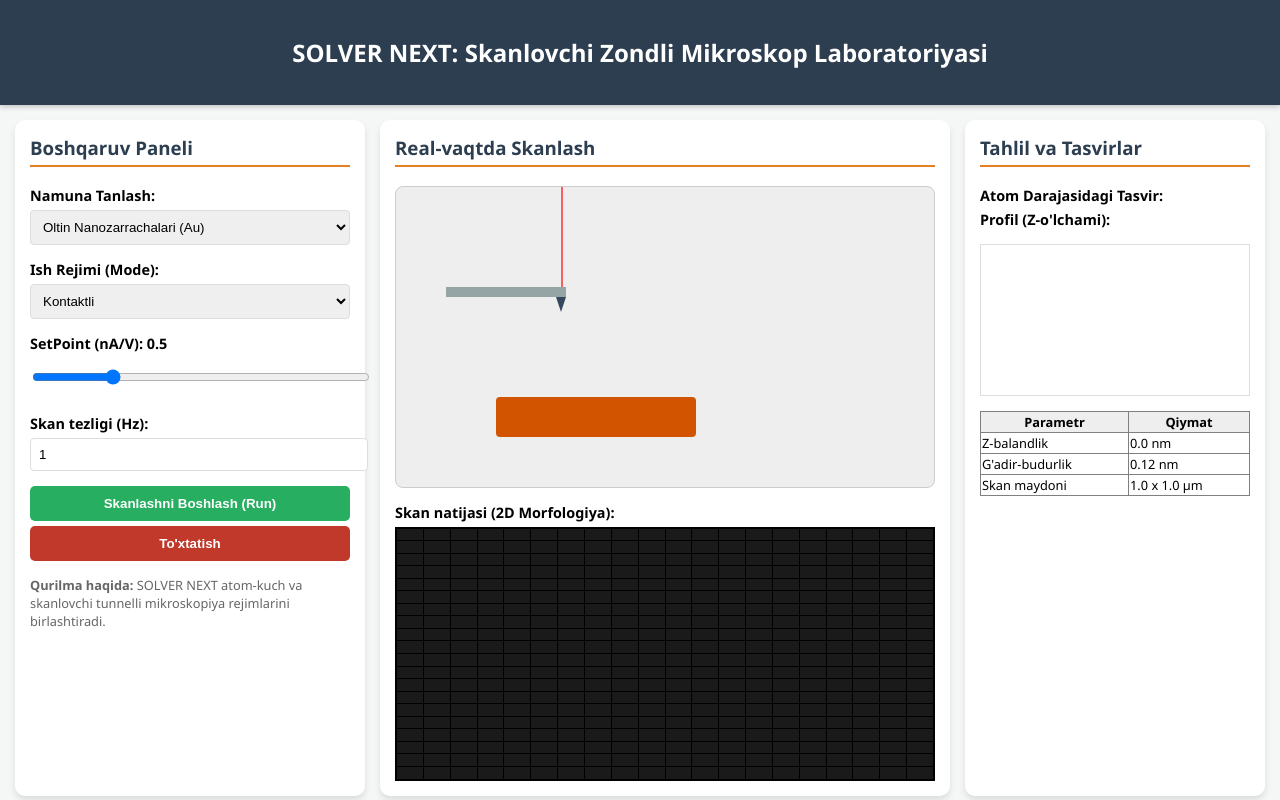
After one commit to toshboyevnurbek931-dot/ilmiy-laboratoriya, a Flask app: template templates/lab9.html in a window 1280 px wide. The commit adds this page. Run offline with Flask 3, Linux system fonts and the light colour scheme; the template is opened without the code that fills it, so the values that code supplies are empty; a map, chart or similar area stays blank.

Commit message:
Laboratoriya menyusi va yangi lab fayllari qo'shildi

```diff
--- /dev/null
+++ b/templates/lab9.html
@@ -0,0 +1,197 @@
+<!DOCTYPE html>
+<html lang="uz">
+<head>
+    <meta charset="UTF-8">
+    <meta name="viewport" content="width=device-width, initial-scale=1.0">
+    <title>SZM SOLVER NEXT - Virtual Lab</title>
+    <style>
+        :root { --primary: #2c3e50; --accent: #e67e22; --bg: #f4f7f6; }
+        body { font-family: 'Segoe UI', Tahoma, Geneva, Verdana, sans-serif; background: var(--bg); margin: 0; display: flex; flex-direction: column; height: 100vh; }
+
+        header { background: var(--primary); color: white; padding: 1rem; text-align: center; box-shadow: 0 2px 5px rgba(0,0,0,0.2); }
+
+        .main-container { display: grid; grid-template-columns: 350px 1fr 300px; gap: 15px; padding: 15px; flex-grow: 1; overflow: hidden; }
+
+        /* Panel Styles */
+        .panel { background: white; border-radius: 10px; padding: 15px; box-shadow: 0 4px 6px rgba(0,0,0,0.1); display: flex; flex-direction: column; }
+        .panel h3 { border-bottom: 2px solid var(--accent); padding-bottom: 5px; margin-top: 0; color: var(--primary); }
+
+        /* Device Animation Area */
+        .device-view { position: relative; height: 300px; background: #eee; border-radius: 8px; border: 1px solid #ccc; overflow: hidden; margin-bottom: 15px; }
+        .cantilever { position: absolute; width: 120px; height: 10px; background: #95a5a6; top: 100px; left: 50px; transform-origin: left center; transition: 0.1s; z-index: 5; }
+        .tip { position: absolute; right: 0; bottom: -15px; width: 0; height: 0; border-left: 5px solid transparent; border-right: 5px solid transparent; border-top: 15px solid #34495e; }
+        .sample { position: absolute; width: 200px; height: 40px; background: #d35400; bottom: 50px; left: 100px; border-radius: 4px; transition: 0.5s; }
+        .laser { position: absolute; width: 2px; height: 100px; background: rgba(255, 0, 0, 0.6); top: 0; left: 165px; transform-origin: bottom; z-index: 4; }
+
+        /* Controls */
+        .control-group { margin-bottom: 15px; }
+        label { display: block; font-size: 0.9rem; margin-bottom: 5px; font-weight: bold; }
+        select, input { width: 100%; padding: 8px; border-radius: 4px; border: 1px solid #ddd; }
+        .btn { cursor: pointer; padding: 10px; border: none; border-radius: 5px; font-weight: bold; transition: 0.3s; width: 100%; margin-bottom: 5px; }
+        .btn-run { background: #27ae60; color: white; }
+        .btn-stop { background: #c0392b; color: white; }
+
+        /* Result Area */
+        .scan-window { background: #000; height: 250px; display: grid; grid-template-columns: repeat(20, 1fr); grid-template-rows: repeat(20, 1fr); gap: 1px; padding: 2px; }
+        .pixel { background: #1a1a1a; width: 100%; height: 100%; }
+
+        .microscope-image { width: 100%; border-radius: 5px; margin-top: 10px; display: none; }
+        #chart-container { height: 150px; background: #fff; margin-top: 10px; border: 1px solid #ddd; position: relative; }
+        .data-point { position: absolute; bottom: 0; width: 2px; background: var(--accent); }
+    </style>
+</head>
+<body>
+
+<header>
+    <h2>SOLVER NEXT: Skanlovchi Zondli Mikroskop Laboratoriyasi</h2>
+</header>
+
+<div class="main-container">
+    <!-- Chap panel: Sozlamalar -->
+    <div class="panel">
+        <h3>Boshqaruv Paneli</h3>
+        <div class="control-group">
+            <label>Namuna Tanlash:</label>
+            <select id="sampleType" onchange="changeSample()">
+                <option value="gold">Oltin Nanozarrachalari (Au)</option>
+                <option value="graphite">Grafit (HOPG)</option>
+                <option value="dna">DNK Molekulasi</option>
+            </select>
+        </div>
+        <div class="control-group">
+            <label>Ish Rejimi (Mode):</label>
+            <select id="mode">
+                <option value="contact">Kontaktli</option>
+                <option value="semi">Yarim kontaktli</option>
+                <option value="non">Kontaktsiz</option>
+            </select>
+        </div>
+        <div class="control-group">
+            <label>SetPoint (nA/V): <span id="val-sp">0.5</span></label>
+            <input type="range" min="0.1" max="2" step="0.1" value="0.5" oninput="document.getElementById('val-sp').innerText=this.value">
+        </div>
+        <div class="control-group">
+            <label>Skan tezligi (Hz):</label>
+            <input type="number" value="1" min="0.5" max="5" id="speed">
+        </div>
+        <button class="btn btn-run" onclick="startScan()">Skanlashni Boshlash (Run)</button>
+        <button class="btn btn-stop" onclick="stopScan()">To'xtatish</button>
+
+        <div style="font-size: 0.8rem; color: #666; margin-top: 10px;">
+            <b>Qurilma haqida:</b> SOLVER NEXT atom-kuch va skanlovchi tunnelli mikroskopiya rejimlarini birlashtiradi.
+        </div>
+    </div>
+
+    <!-- Markaziy panel: Animatsiya va Skan -->
+    <div class="panel">
+        <h3>Real-vaqtda Skanlash</h3>
+        <div class="device-view">
+            <div class="laser" id="laserLine"></div>
+            <div class="cantilever" id="probe">
+                <div class="tip"></div>
+            </div>
+            <div class="sample" id="sampleObj"></div>
+        </div>
+
+        <label>Skan natijasi (2D Morfologiya):</label>
+        <div class="scan-window" id="scanGrid"></div>
+    </div>
+
+    <!-- O'ng panel: Natijalar -->
+    <div class="panel">
+        <h3>Tahlil va Tasvirlar</h3>
+        <label>Atom Darajasidagi Tasvir:</label>
+        <!-- Mikroskop rasmlari taqdimotdan olingan tasvirlar asosida simulyatsiya qilinadi -->
+        <img id="resultImg" class="microscope-image" src="https://www.ntmdt-si.com/media/2436/sem_afm_integration.jpg" alt="AFM Result">
+
+        <label>Profil (Z-o'lchami):</label>
+        <div id="chart-container"></div>
+
+        <table style="width: 100%; font-size: 0.8rem; margin-top: 15px; border-collapse: collapse;" border="1">
+            <tr style="background: #eee;"><th>Parametr</th><th>Qiymat</th></tr>
+            <tr><td>Z-balandlik</td><td id="res-z">0.0 nm</td></tr>
+            <tr><td>G'adir-budurlik</td><td id="res-r">0.12 nm</td></tr>
+            <tr><td>Skan maydoni</td><td>1.0 x 1.0 µm</td></tr>
+        </table>
+    </div>
+</div>
+
+<script>
+    let scanning = false;
+    let scanInterval;
+    const probe = document.getElementById('probe');
+    const laser = document.getElementById('laserLine');
+    const grid = document.getElementById('scanGrid');
+    const chart = document.getElementById('chart-container');
+
+    // Grid yaratish
+    for(let i=0; i<400; i++) {
+        const p = document.createElement('div');
+        p.className = 'pixel';
+        grid.appendChild(p);
+    }
+
+    function changeSample() {
+        const type = document.getElementById('sampleType').value;
+        const obj = document.getElementById('sampleObj');
+        if(type === 'gold') obj.style.background = '#f1c40f';
+        else if(type === 'graphite') obj.style.background = '#2c3e50';
+        else obj.style.background = '#9b59b6';
+        stopScan();
+        resetGrid();
+    }
+
+    function resetGrid() {
+        document.querySelectorAll('.pixel').forEach(p => p.style.background = '#1a1a1a');
+        chart.innerHTML = '';
+        document.getElementById('resultImg').style.display = 'none';
+    }
+
+    function startScan() {
+        if(scanning) return;
+        scanning = true;
+        resetGrid();
+        let pos = 0;
+        const pixels = document.querySelectorAll('.pixel');
+        const mode = document.getElementById('mode').value;
+
+        scanInterval = setInterval(() => {
+            if(pos >= pixels.length) {
+                stopScan();
+                document.getElementById('resultImg').style.display = 'block';
+                return;
+            }
+
+            // Animatsiya mantiqi
+            let noise = Math.random() * 5;
+            let vibration = mode === 'semi' ? Math.sin(Date.now()/50) * 10 : 0;
+
+            probe.style.transform = `translateX(${Math.sin(pos/10)*20}px) translateY(${vibration}px)`;
+            laser.style.transform = `rotate(${Math.sin(pos/10)*2}deg)`;
+
+            // Rang berish (balandlikka qarab)
+            let colorVal = Math.floor(Math.random() * 155) + 100;
+            pixels[pos].style.background = `rgb(${colorVal}, ${colorVal/2}, 0)`;
+
+            // Grafik chizish
+            const bar = document.createElement('div');
+            bar.className = 'data-point';
+            bar.style.left = (pos % 100) + '%';
+            bar.style.height = (colorVal / 3) + 'px';
+            if(chart.children.length > 50) chart.removeChild(chart.firstChild);
+            chart.appendChild(bar);
+
+            document.getElementById('res-z').innerText = (colorVal/10).toFixed(2) + " nm";
+
+            pos++;
+        }, 50);
+    }
+
+    function stopScan() {
+        clearInterval(scanInterval);
+        scanning = false;
+    }
+</script>
+
+</body>
+</html>
--- a/templates/menu.html
+++ b/templates/menu.html
@@ -138,6 +138,10 @@
             <a href="/lab4" class="lab-card"><span>4-Laboratoriya</span><small>NYEM Spektri</small></a>
             <a href="/lab5" class="lab-card"><span>5-Laboratoriya</span><small>Pikering Seriyasi</small></a>
             <a href="/lab6" class="lab-card"><span>6-Laboratoriya</span><small>Nodir yer metallari</small></a>
+            <a href="/lab7" class="lab-card"><span>7-Laboratoriya</span><small>Atom kuch mikroskopiyasi (AFM)</small></a>
+            <a href="/lab8" class="lab-card"><span>8-Laboratoriya</span><small></small>Mavzu kiritilmagan</a>
+            <a href="/lab9" class="lab-card"><span>9-Laboratoriya</span><small>Mavzu kiritilmagan</small></a>
+            <a href="/lab10" class="lab-card"><span>10-Laboratoriya</span><small>Mavzu kiritilmagan</small></a>
 
             <!-- Qolgan laboratoriyalar uchun namunaviy joylar (7 dan 30 gacha) -->
             <script>
```
Also changed, not shown: templates/lab10.html (added), templates/lab7.html (added), templates/lab8.html (added).
